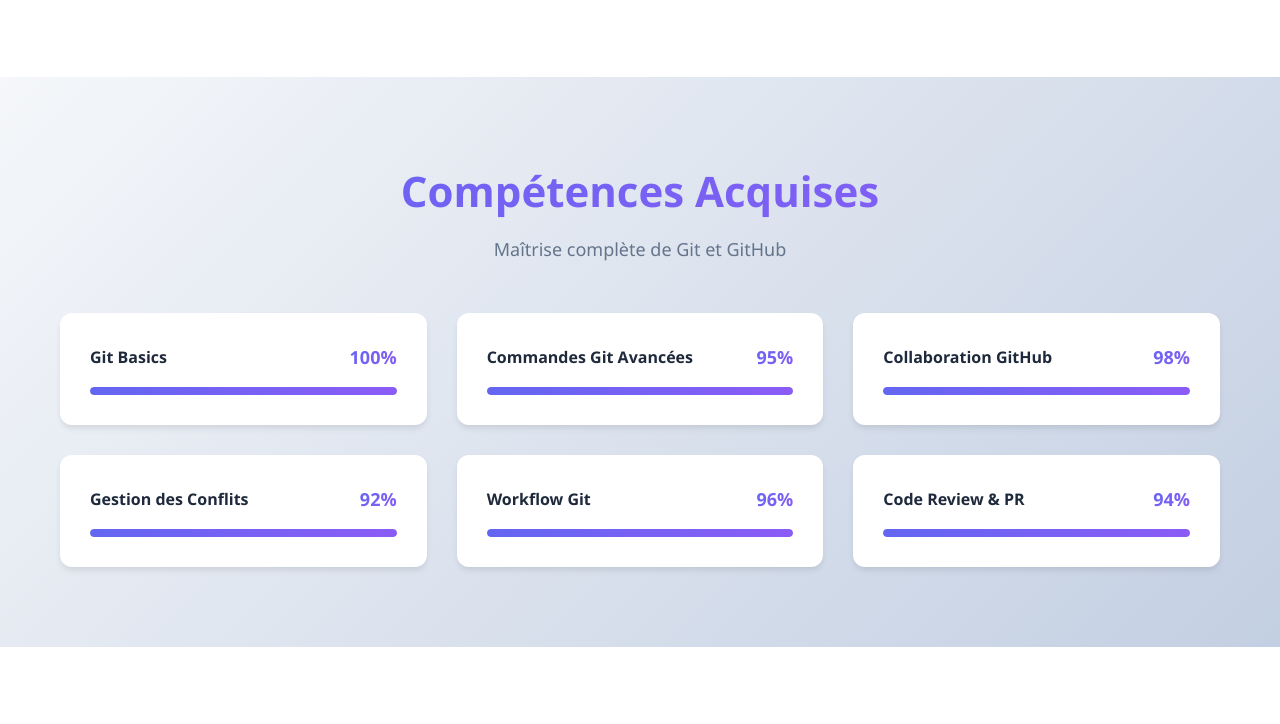
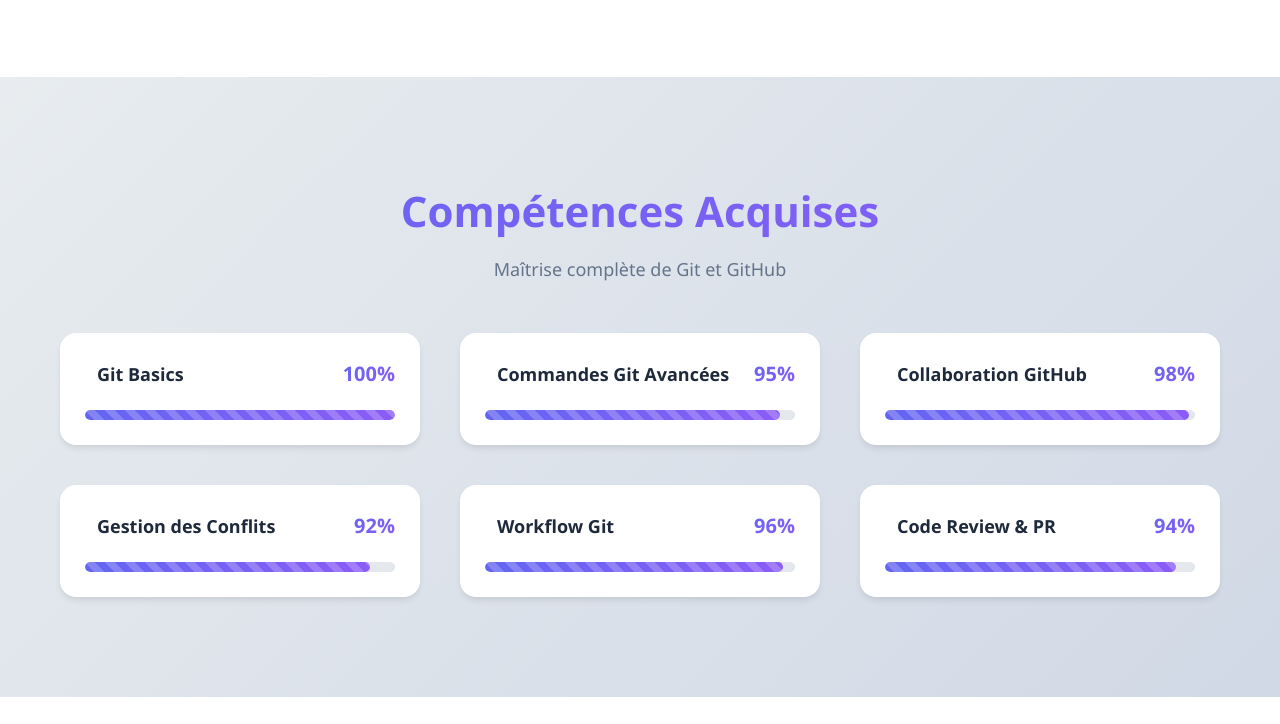
Before and after one commit to LindsayRKG/Pat_Patrouille, a plain HTML site: page index.html in a window 1280 px wide. Shown: the part 2874-3598 px from the top of the page. Drawn offline with Linux system fonts and the light colour scheme.

Commit message:
J'ai modifié la partie compétences

```diff
--- a/css/styles.css
+++ b/css/styles.css
@@ -440,33 +440,62 @@ section {
    ============================================ */
 
 .competences {
-    background: linear-gradient(135deg, #f5f7fa 0%, #c3cfe2 100%);
+    background: linear-gradient(135deg, #e8ecef 0%, #d1d9e6 100%);
+    padding: 100px 20px;
 }
 
 .skills-container {
     display: grid;
-    grid-template-columns: repeat(auto-fit, minmax(300px, 1fr));
-    gap: 30px;
-    margin-top: 40px;
+    grid-template-columns: repeat(auto-fit, minmax(320px, 1fr));
+    gap: 40px;
+    margin-top: 50px;
 }
 
 .skill-item {
-    background: white;
-    padding: 30px;
-    border-radius: 12px;
+    background: #ffffff;
+    padding: 25px;
+    border-radius: 16px;
     box-shadow: var(--shadow-md);
+    transition: var(--transition);
+    position: relative;
+    overflow: hidden;
+}
+
+.skill-item:hover {
+    transform: translateY(-8px);
+    box-shadow: var(--shadow-xl);
+    background: linear-gradient(135deg, #f9fafb 0%, #e8ecef 100%);
 }
 
 .skill-header {
     display: flex;
     justify-content: space-between;
     align-items: center;
-    margin-bottom: 15px;
+    margin-bottom: 20px;
+}
+
+.skill-title {
+    display: flex;
+    align-items: center;
+    gap: 12px;
+}
+
+.skill-icon {
+    font-size: 24px;
+    color: var(--primary-color);
+    transition: var(--transition);
+}
+
+.skill-item:hover .skill-icon {
+    color: var(--secondary-color);
+    transform: scale(1.2);
 }
 
 .skill-header h3 {
-    font-size: 16px;
+    font-size: 18px;
+    font-weight: 600;
     color: var(--text-dark);
+    margin: 0;
 }
 
 .skill-percentage {
@@ -475,22 +504,50 @@ section {
     -webkit-text-fill-color: transparent;
     background-clip: text;
     font-weight: 700;
-    font-size: 18px;
+    font-size: 20px;
+    transition: var(--transition);
+}
+
+.skill-item:hover .skill-percentage {
+    transform: scale(1.1);
 }
 
 .progress-bar {
     width: 100%;
-    height: 8px;
-    background: #e2e8f0;
-    border-radius: 10px;
+    height: 10px;
+    background: #e4e7eb;
+    border-radius: 12px;
     overflow: hidden;
+    position: relative;
 }
 
 .progress-fill {
     height: 100%;
     background: linear-gradient(90deg, var(--primary-color), var(--secondary-color));
-    border-radius: 10px;
-    animation: fillProgress 1.5s ease-out forwards;
+    border-radius: 12px;
+    position: relative;
+    transition: width 0.8s ease-out;
+}
+
+.progress-fill::after {
+    content: '';
+    position: absolute;
+    top: 0;
+    left: 0;
+    width: 100%;
+    height: 100%;
+    background: linear-gradient(
+        45deg,
+        rgba(255, 255, 255, 0.2) 25%,
+        transparent 25%,
+        transparent 50%,
+        rgba(255, 255, 255, 0.2) 50%,
+        rgba(255, 255, 255, 0.2) 75%,
+        transparent 75%,
+        transparent
+    );
+    background-size: 20px 20px;
+    animation: shimmer 2s linear infinite;
 }
 
 /* ============================================
```
